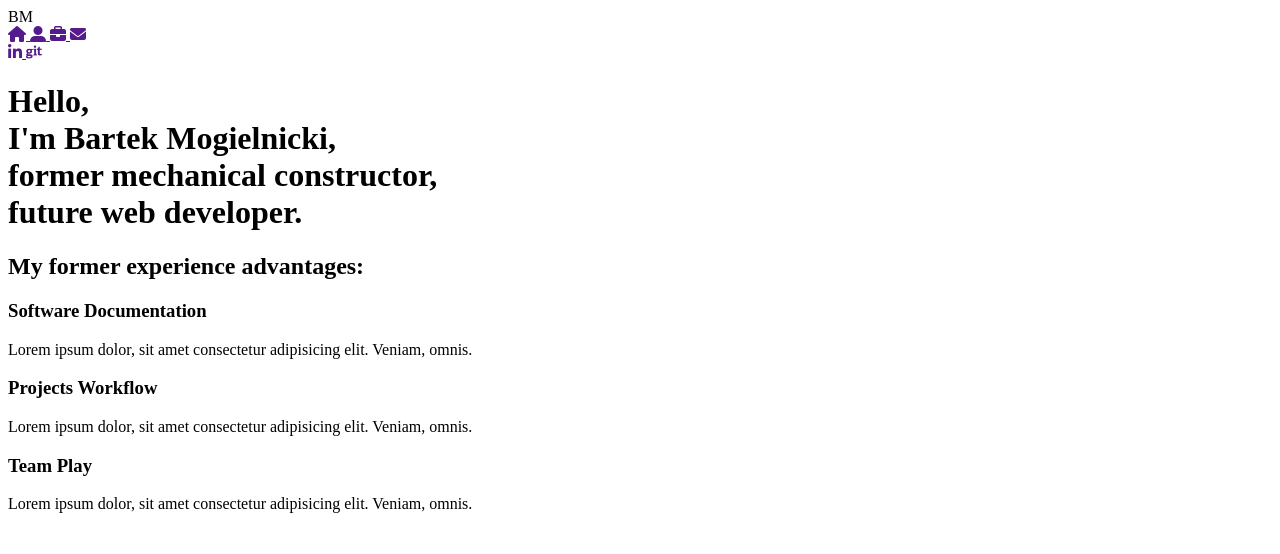
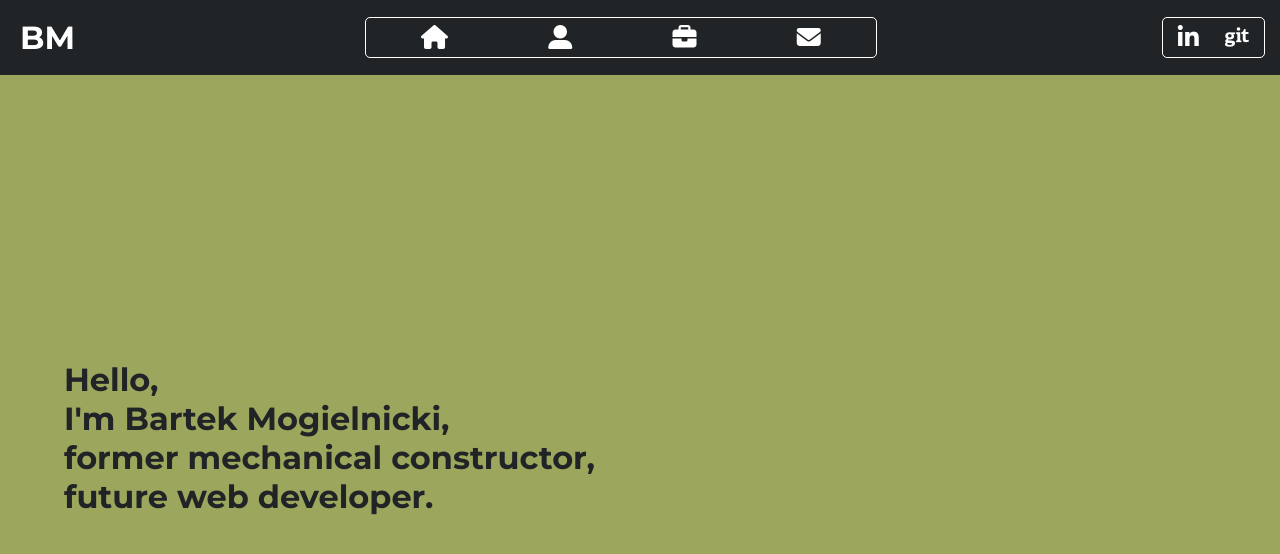
Before and after one commit to bemog/my-website-v1, a plain HTML site: page index.html in a window 1280 px wide. Drawn offline with Linux system fonts and the light colour scheme.

Commit message:
Add base styling

```diff
--- a/index.html
+++ b/index.html
@@ -11,18 +11,20 @@
 
 <body>
     <nav class="navigation" id="navigation">
-        <div class="logo">BM</div>
+        <div class="logo">
+            <span>BM</span>
+        </div>
         <div class="menu">
-            <a href="">
+            <a href="#">
                 <span><i class="fas fa-home"></i></span>
             </a>
-            <a href="">
+            <a href="#">
                 <span><i class="fas fa-user-alt"></i></span>
             </a>
-            <a href="">
+            <a href="#">
                 <span><i class="fas fa-briefcase"></i></span>
             </a>
-            <a href="">
+            <a href="#">
                 <span><i class="fas fa-envelope"></i></span>
             </a>
         </div>
@@ -35,12 +37,12 @@
             </a>
         </div>
     </nav>
-
-    <div class="home" id="home">
+    <main>
+        <div class="container home" id="home">
             <h1>Hello,<br> I'm Bartek Mogielnicki, <br>former mechanical constructor, <br>future web developer.</h1>
         </div>
 
-    <div class="about" id="about">
+        <div class="container about hide" id="about">
             <h2>My former experience advantages:</h2>
             <div class="adv1">
                 <h3>Software Documentation</h3>
@@ -56,10 +58,10 @@
             </div>
         </div>
 
-    <div class="portfolio" id="portfolio"></div>
+        <div class="container portfolio hide" id="portfolio"></div>
 
-    <div class="contact" id="contact"></div>
-
+        <div class="container contact hide" id="contact"></div>
+    </main>
     <script src="script.js"></script>
 </body>
 
--- a/style.css
+++ b/style.css
@@ -0,0 +1,84 @@
+@import url('https://fonts.googleapis.com/css2?family=Montserrat:wght@400;700&display=swap');
+
+* {
+    margin: 0;
+    padding: 0;
+    box-sizing: border-box;
+}
+
+:root {
+    --nav-height: 75px;
+}
+
+body {
+    font-family: 'Montserrat', sans-serif;
+    height: 100vh;
+    background-color: #9DA65D;
+}
+
+.navigation {
+    position: fixed;
+    top: 0;
+    left: 0;
+    right: 0;
+    height: var(--nav-height);
+    display: flex;
+    justify-content: space-between;
+    align-items: center;
+    background-color: #202426;
+    color: white;
+}
+
+.logo {
+    font-size: 2em;
+    font-weight: bold;
+    padding: 5px;
+    margin-left: 15px;
+}
+
+.menu {
+    padding: 5px;
+    width: 40%;
+    display: flex;
+    justify-content: space-around;
+    align-items: center;
+    border: 1px solid white;
+    border-radius: 5px;
+}
+
+.social {
+    padding: 5px;
+    margin-right: 15px;
+    border: 1px solid white;
+    border-radius: 5px;
+}
+
+a {
+    color: white;
+    text-decoration: none;
+}
+
+.menu a,
+.social a {
+    font-size: 1.5em;
+    margin: 0 10px;
+}
+
+main {
+    position: relative;
+    top: var(--nav-height);
+    left: 0;
+    height: calc(100vh - var(--nav-height));
+}
+
+.container {
+    position: absolute;
+    top: 50%;
+    left: 5%;
+    transform: translateY(-50%);
+    color: #202426;
+}
+
+.hide {
+    display: none;
+}
```
Lines whose indentation alone changed are shown as unchanged.
